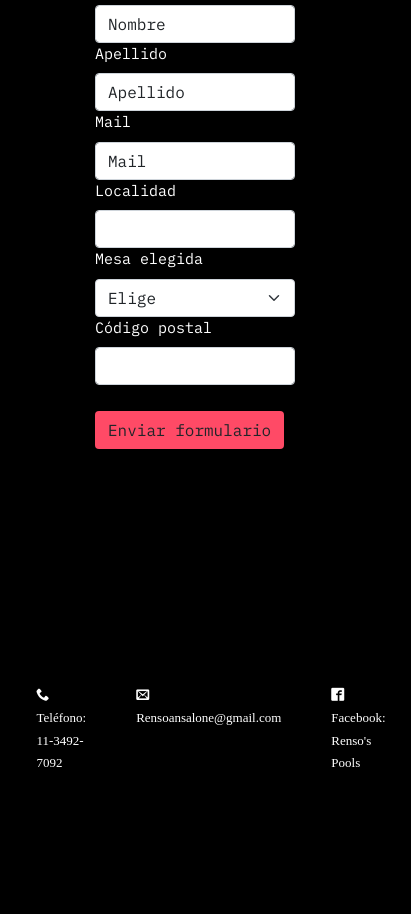
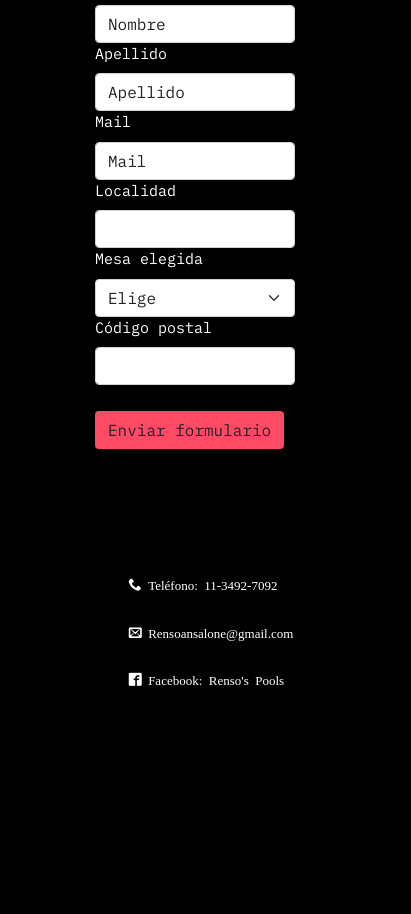
Before and after one commit to Lucianataranto/Proyecto-Coder, a website: page paginas/contacto.html in a window 390 px wide. Shown: the part 186-1100 px from the top of the page, 411 px wide, since content can reach past the window. Drawn offline with nearby package versions, Linux system fonts and the light colour scheme; files whose address does not match are found by name; a web font is replaced by a local one.

Commit message:
ultima ultima version

```diff
--- a/scss/componentes/_global.scss
+++ b/scss/componentes/_global.scss
@@ -113,6 +113,7 @@ a {
     }
 
 
+
   @media (max-width: 575.98px) {
 
     .headtitle {
@@ -158,15 +159,10 @@ a {
 
     .listadecontacto {
         margin-top: 100px;
-        display: flex;
-        flex-direction: column;
-        justify-content: center;
 
-        // &__1 {
-        //     display: flex;
-        //     flex-direction: column;
-        //     justify-content: center;
-        // }
+        &__1 {
+            display: block;
+        }
     }
 
     .licontacto {
```
Also changed, not shown: css/estilos.css.
